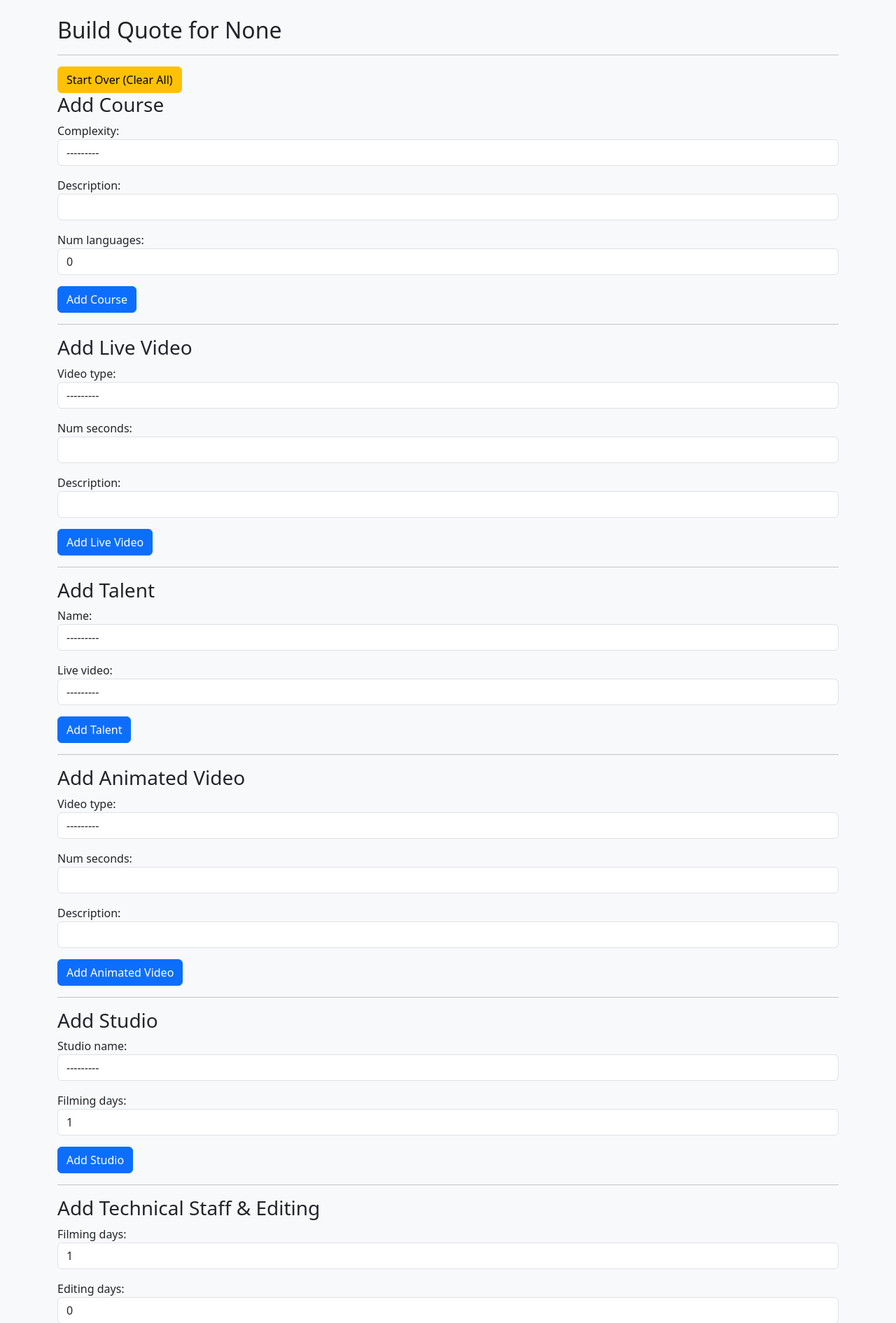
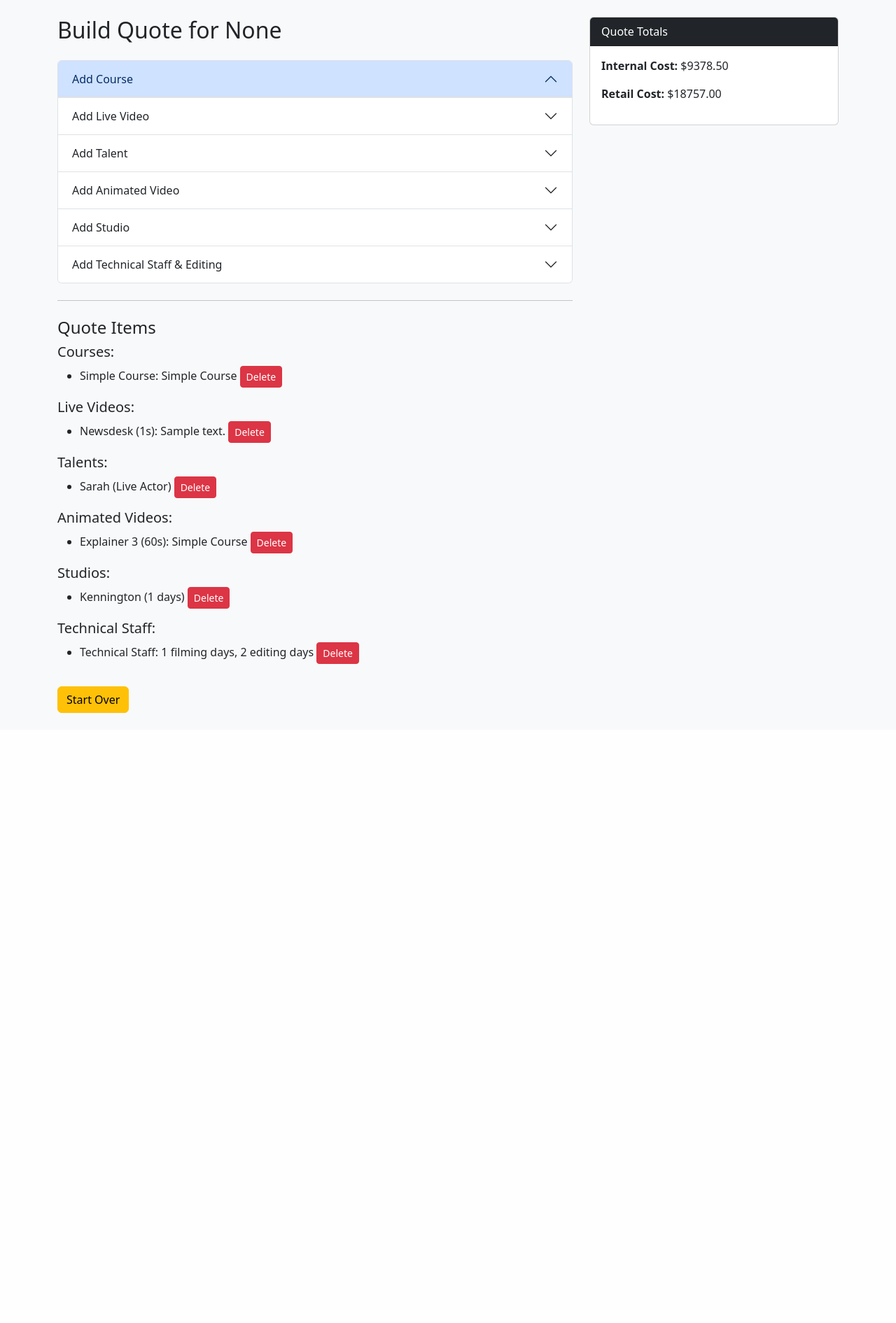
Before and after one commit to sbcybersolutions/sow-costing, a Django app: page /builder/ in a window 1280 px wide. Shown: the part 56-1947 px from the top of the page at 70% size. After the commit the page ends 1075 px from the top, so only its background shows below. Run offline with Django 5.2, Linux system fonts and the light colour scheme; data comes from the database, SQL or seed files in the repository; both versions use the stored data as it was after the commit; tables that the repository leaves empty hold one stand-in row (values such as "Sample post").

Commit message:
made asset add an accordian and includes dynamic totals

```diff
--- a/quotes/templates/quotes/builder.html
+++ b/quotes/templates/quotes/builder.html
@@ -1,74 +1,136 @@
 {% extends 'quotes/base.html' %}
 
+{% block title %}SoW Builder{% endblock %}
+
 {% block content %}
-<h2>Build Quote for {{ client_name }}</h2>
+<div class="row">
+  <!-- Main builder area -->
+  <div class="col-md-8">
 
-<hr>
-<a href="{% url 'clear_all' %}" class="btn btn-warning">
-  Start Over (Clear All)
-</a>
+    <h2 class="mb-4">Build Quote for {{ client_name }}</h2>
 
-<h3>Add Course</h3>
+    <!-- Accordion for add forms -->
+    <div class="accordion" id="quoteForms">
+
+      <!-- Add Course -->
+      <div class="accordion-item">
+        <h2 class="accordion-header">
+          <button class="accordion-button" type="button" data-bs-toggle="collapse" data-bs-target="#collapseCourse">
+            Add Course
+          </button>
+        </h2>
+        <div id="collapseCourse" class="accordion-collapse collapse">
+          <div class="accordion-body">
             <form method="post">
               {% csrf_token %}
               {{ course_form.as_p }}
               <button type="submit" name="add_course" class="btn btn-primary">Add Course</button>
             </form>
+          </div>
+        </div>
+      </div>
 
-<hr>
-
-<h3>Add Live Video</h3>
+      <!-- Add Live Video -->
+      <div class="accordion-item">
+        <h2 class="accordion-header">
+          <button class="accordion-button collapsed" type="button" data-bs-toggle="collapse" data-bs-target="#collapseLiveVideo">
+            Add Live Video
+          </button>
+        </h2>
+        <div id="collapseLiveVideo" class="accordion-collapse collapse">
+          <div class="accordion-body">
             <form method="post">
               {% csrf_token %}
               {{ live_video_form.as_p }}
               <button type="submit" name="add_live_video" class="btn btn-primary">Add Live Video</button>
             </form>
+          </div>
+        </div>
+      </div>
 
-<hr>
-
-<h3>Add Talent</h3>
+      <!-- Add Talent -->
+      <div class="accordion-item">
+        <h2 class="accordion-header">
+          <button class="accordion-button collapsed" type="button" data-bs-toggle="collapse" data-bs-target="#collapseTalent">
+            Add Talent
+          </button>
+        </h2>
+        <div id="collapseTalent" class="accordion-collapse collapse">
+          <div class="accordion-body">
             <form method="post">
               {% csrf_token %}
               {{ talent_form.as_p }}
               <button type="submit" name="add_talent" class="btn btn-primary">Add Talent</button>
             </form>
+          </div>
+        </div>
+      </div>
 
-<hr>
-
-<h3>Add Animated Video</h3>
+      <!-- Add Animated Video -->
+      <div class="accordion-item">
+        <h2 class="accordion-header">
+          <button class="accordion-button collapsed" type="button" data-bs-toggle="collapse" data-bs-target="#collapseAnimatedVideo">
+            Add Animated Video
+          </button>
+        </h2>
+        <div id="collapseAnimatedVideo" class="accordion-collapse collapse">
+          <div class="accordion-body">
             <form method="post">
               {% csrf_token %}
               {{ animated_video_form.as_p }}
               <button type="submit" name="add_animated_video" class="btn btn-primary">Add Animated Video</button>
             </form>
+          </div>
+        </div>
+      </div>
 
-<hr>
-
-<h3>Add Studio</h3>
+      <!-- Add Studio -->
+      <div class="accordion-item">
+        <h2 class="accordion-header">
+          <button class="accordion-button collapsed" type="button" data-bs-toggle="collapse" data-bs-target="#collapseStudio">
+            Add Studio
+          </button>
+        </h2>
+        <div id="collapseStudio" class="accordion-collapse collapse">
+          <div class="accordion-body">
             <form method="post">
               {% csrf_token %}
               {{ studio_form.as_p }}
               <button type="submit" name="add_studio" class="btn btn-primary">Add Studio</button>
             </form>
+          </div>
+        </div>
+      </div>
 
-<hr>
-
-<h3>Add Technical Staff & Editing</h3>
+      <!-- Add Technical Staff -->
+      <div class="accordion-item">
+        <h2 class="accordion-header">
+          <button class="accordion-button collapsed" type="button" data-bs-toggle="collapse" data-bs-target="#collapseTechnical">
+            Add Technical Staff & Editing
+          </button>
+        </h2>
+        <div id="collapseTechnical" class="accordion-collapse collapse">
+          <div class="accordion-body">
             <form method="post">
               {% csrf_token %}
               {{ technical_form.as_p }}
               <button type="submit" name="add_technical" class="btn btn-primary">Add Technical</button>
             </form>
+          </div>
+        </div>
+      </div>
 
-<hr>
+    </div>
 
-<!-- Example display of what’s been added -->
-<h3>Current Quote Items</h3>
+    <!-- Current Items -->
+    <hr class="my-4">
+
+    <h4>Quote Items</h4>
+
     <h5>Courses:</h5>
     <ul>
       {% for c in courses %}
-    <li>
-      {{ c }}
+        <li>{{ c }}
           <a href="{% url 'delete_item' 'course' c.id %}" class="btn btn-sm btn-danger">Delete</a>
         </li>
       {% empty %}
@@ -76,14 +138,13 @@
       {% endfor %}
     </ul>
 
-
     <h5>Live Videos:</h5>
     <ul>
       {% for lv in live_videos %}
         <li>{{ lv }}
           <a href="{% url 'delete_item' 'livevideo' lv.id %}" class="btn btn-sm btn-danger">Delete</a>
         </li>
-    {% empty%}
+      {% empty %}
         <li>No live videos added yet.</li>
       {% endfor %}
     </ul>
@@ -125,11 +186,41 @@
     <ul>
       {% for tech in technical_staff %}
         <li>{{ tech }}
-        <a href="{% url 'delete_item' 'technical staff' tech.id %}" class="btn btn-sm btn-danger">Delete</a>
+          <a href="{% url 'delete_item' 'technical' tech.id %}" class="btn btn-sm btn-danger">Delete</a>
         </li>
       {% empty %}
         <li>No technical staff added yet.</li>
       {% endfor %}
     </ul>
 
+    <a href="{% url 'clear_all' %}" class="btn btn-warning mt-3">Start Over</a>
+
+  </div>
+
+  <!-- Sidebar for live totals -->
+  <div class="col-md-4">
+    <div class="card sticky-top">
+      <div class="card-header bg-dark text-white">Quote Totals</div>
+      <div class="card-body">
+        <p><strong>Internal Cost:</strong> $<span id="totalInternal">0.00</span></p>
+        <p><strong>Retail Cost:</strong> $<span id="totalRetail">0.00</span></p>
+      </div>
+    </div>
+  </div>
+</div>
+
+<!-- JavaScript to update totals -->
+<script>
+  async function updateTotals() {
+    const response = await fetch("{% url 'get_totals' %}");
+    const data = await response.json();
+    document.getElementById('totalInternal').innerText = data.total_internal.toFixed(2);
+    document.getElementById('totalRetail').innerText = data.total_retail.toFixed(2);
+  }
+
+  // Initial load + auto-refresh every 3 seconds
+  updateTotals();
+  setInterval(updateTotals, 3000);
+</script>
+
 {% endblock %}
--- a/quotes/urls.py
+++ b/quotes/urls.py
@@ -6,4 +6,5 @@ urlpatterns = [
     path('builder/', views.builder, name='builder'),
     path('delete/<str:model_name>/<int:pk>/', views.delete_item, name='delete_item'),
     path('clear-all/', views.clear_all, name='clear_all'),
+    path('api/get-totals/', views.get_totals, name='get_totals'),
 ]
--- a/quotes/views.py
+++ b/quotes/views.py
@@ -140,3 +140,33 @@ def clear_all(request):
     request.session.flush()
 
     return redirect('index')
+
+# Dynamic totals
+from django.http import JsonResponse
+
+def get_totals(request):
+    total_internal = 0
+
+    # Sum up all internal costs
+    for course in Course.objects.all():
+        total_internal += course.get_total_internal_cost()
+
+    for lv in LiveVideo.objects.all():
+        total_internal += lv.get_total_internal_cost()
+
+    for av in AnimatedVideo.objects.all():
+        total_internal += av.get_total_internal_cost()
+
+    for studio in Studio.objects.all():
+        total_internal += studio.get_total_internal_cost()
+
+    for tech in TechnicalStaff.objects.all():
+        total_internal += tech.get_total_internal_cost()
+
+    # Retail is always 2x internal by your rule
+    total_retail = total_internal * 2
+
+    return JsonResponse({
+        'total_internal': total_internal,
+        'total_retail': total_retail
+    })
```
Also changed, not shown: db.sqlite3. Lines whose indentation alone changed are shown as unchanged.
